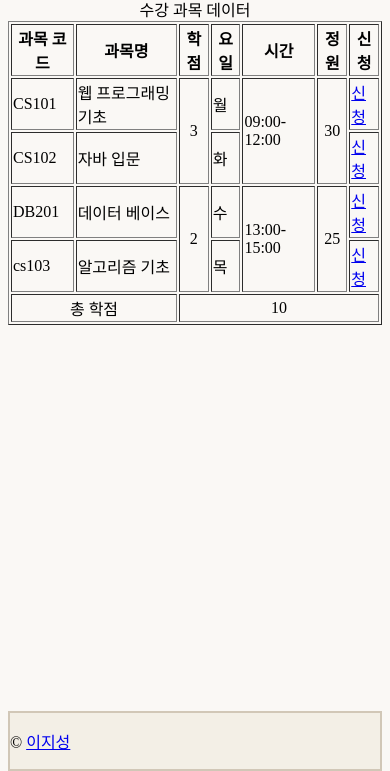
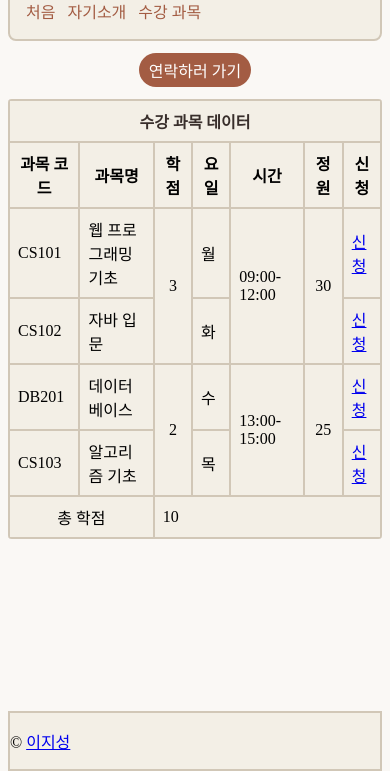
Before and after one commit to One-hundred-sixty-nine/mysite, a plain HTML site: page couses.html in a window 390 px wide. Shown: the part 81-852 px from the top of the page. Drawn offline with Linux system fonts and the light colour scheme.

Commit message:
css 미디어쿼리 적용+마무리 작업

```diff
--- a/couses.html
+++ b/couses.html
@@ -21,10 +21,15 @@
     </header>
 
     <main>
-        <section>
-            <table border="1">
-                <caption>수강 과목 데이터</caption>
+        <div class="call">
+                <a href="about.html#call">연락하러 가기</a>
+        </div>
+        <div class="table-wrap">
+            <table class="data">
                 <thead>
+                    <tr>
+                        <th class="top" colspan="7">수강 과목 데이터</th>
+                    </tr>
                     <tr>
                         <th>과목 코드</th>
                         <th>과목명</th>
@@ -61,7 +66,7 @@
                         <td> <a href="https://httpbin.org/get?course=DB201">신청</a> </td>
                     </tr>
                     <tr>
-                        <td>cs103</td>
+                        <td>CS103</td>
                         <td>알고리즘 기초</td>
                         <td>목</td>
                         <td> <a href="https://httpbin.org/get?course=CS103">신청</a> </td>
@@ -69,12 +74,12 @@
                 </tbody>
                 <tfoot>
                     <tr>
-                        <td colspan="2" style="text-align: center;">총 학점</td>
-                        <td colspan="5" style="text-align: center;">10</td>
+                        <td colspan="2" class="tfa">총 학점</td>
+                        <td colspan="5" class="tfb">10</td>
                     </tr>
                 </tfoot>
             </table>
-        </section>
+        </div>
     </main>
 </div>
     <footer>
--- a/css/style.css
+++ b/css/style.css
@@ -11,7 +11,7 @@ html
 html, body
 
 {
-    height: 100%;
+    height: 100vh;
 }
 
 body
@@ -45,7 +45,6 @@ header
     justify-content: space-between;
     align-items: center;
     color: #382e2b;
-    margin: 0px auto;
 }
 
 header h1
@@ -96,6 +95,11 @@ ul.move-page
     text-decoration: underline;
 }
 
+.table-wrap
+{
+    overflow-x: auto;
+}
+
 .my
 {
     border: 2px solid #d1c7b7;
@@ -124,6 +128,7 @@ ul.move-page
     flex: 1;
     border-radius: 8px;
     background-color: white;
+    overflow: hidden;
 
 }
 
@@ -133,7 +138,6 @@ ul.move-page
     padding: 0px 0px 0px 12px;
     border-bottom: 2px solid #e0d1af;
     background-color: #faedce;
-    border-radius: 6px 6px 0px 0px;
 }
 
 .lh ol, .tmi ul
@@ -203,13 +207,6 @@ aside h4
     text-decoration: underline;
 }
 
-footer
-{
-    margin-top: 12px;
-    background-color: #f3efe6;
-    border: 2px solid #d1c7b7;
-}
-
 .ezpz
 {
     gap: 10px;
@@ -218,11 +215,16 @@ footer
     flex-direction: column;
 }
 
+.cat
+{
+    width: 100%;
+}
+
 .hi
 {
-    border-top: 2px solid #d1c7b7;
-    border-bottom: 2px solid #d1c7b7;
+    border: 2px solid #d1c7b7;
     background-color: #f3efe6;
+    border-radius: 4px;
 }
 
 .hi h2
@@ -252,3 +254,66 @@ footer
     margin: 0 auto;
     padding: 10px 12px;
 }
+
+.data
+{
+    border-collapse: collapse;
+    background-color: #f3efe6;
+    border-radius: 4px;
+    overflow: hidden;
+}
+
+.data .top
+{
+    color: #382e2b;
+    overflow: hidden;
+}
+
+.data th,
+.data td
+{
+    border: 2px solid #d1c7b7;
+    padding: 8px;
+    overflow: hidden;
+}
+
+.tfa
+{
+    text-align: center;
+}
+
+.tfb
+{
+    text-align: left;
+}
+
+footer
+{
+    margin-top: 12px;
+    background-color: #f3efe6;
+    border: 2px solid #d1c7b7;
+}
+
+@media (max-width: 599px)
+{
+    header
+    {
+        flex-direction: column;
+        align-items: flex-start;
+        gap: 8px;
+        padding: 16px;
+    }
+    nav ul
+    {
+        flex-wrap: wrap;
+    }
+    img
+    {
+        max-width: 100%;
+        height: auto;
+    }
+    .table-wrap
+    {
+        overflow-x: auto;
+    }
+}
```
Also changed, not shown: about.html (+2 -2 lines), index.html (+1 -1 lines).
